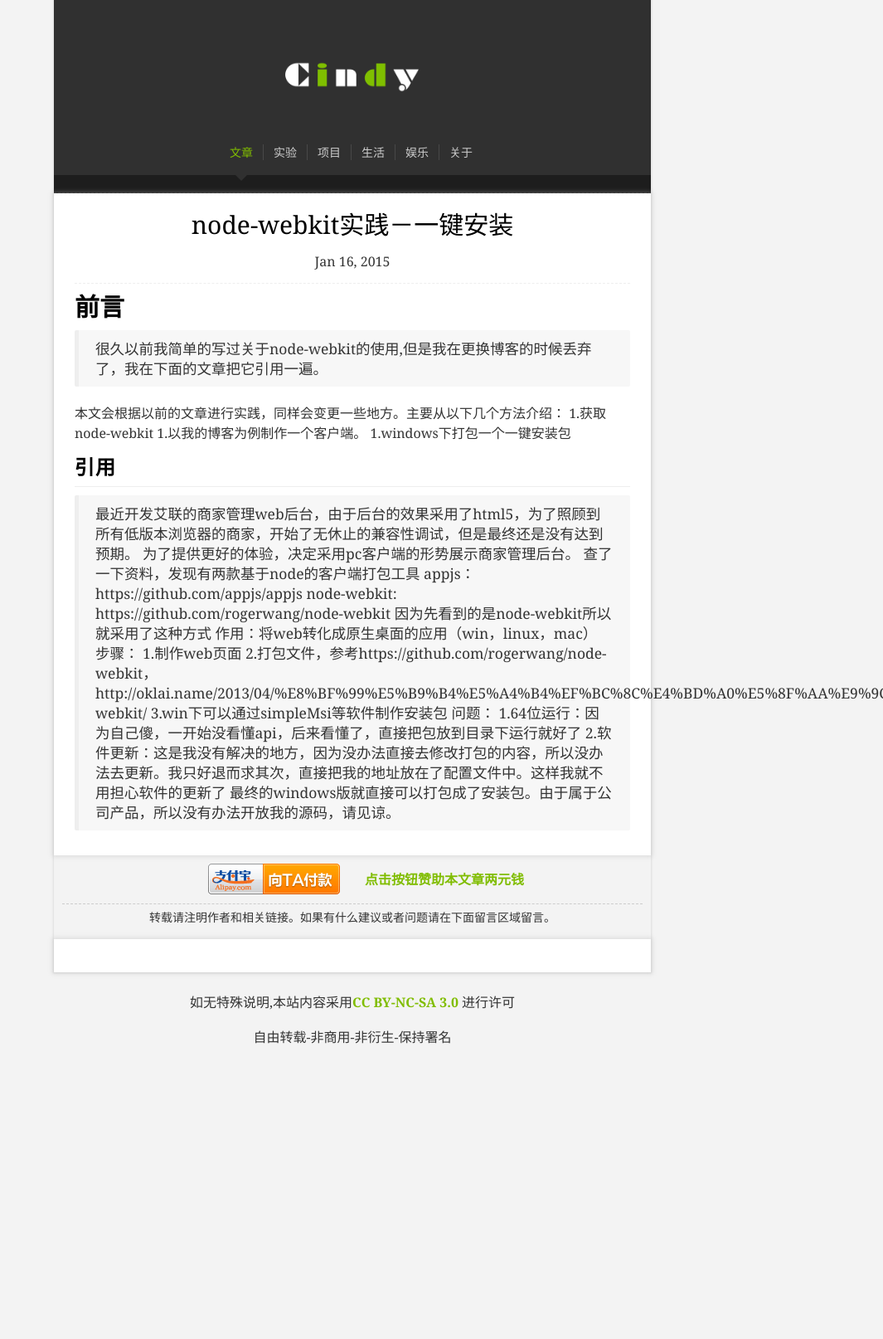
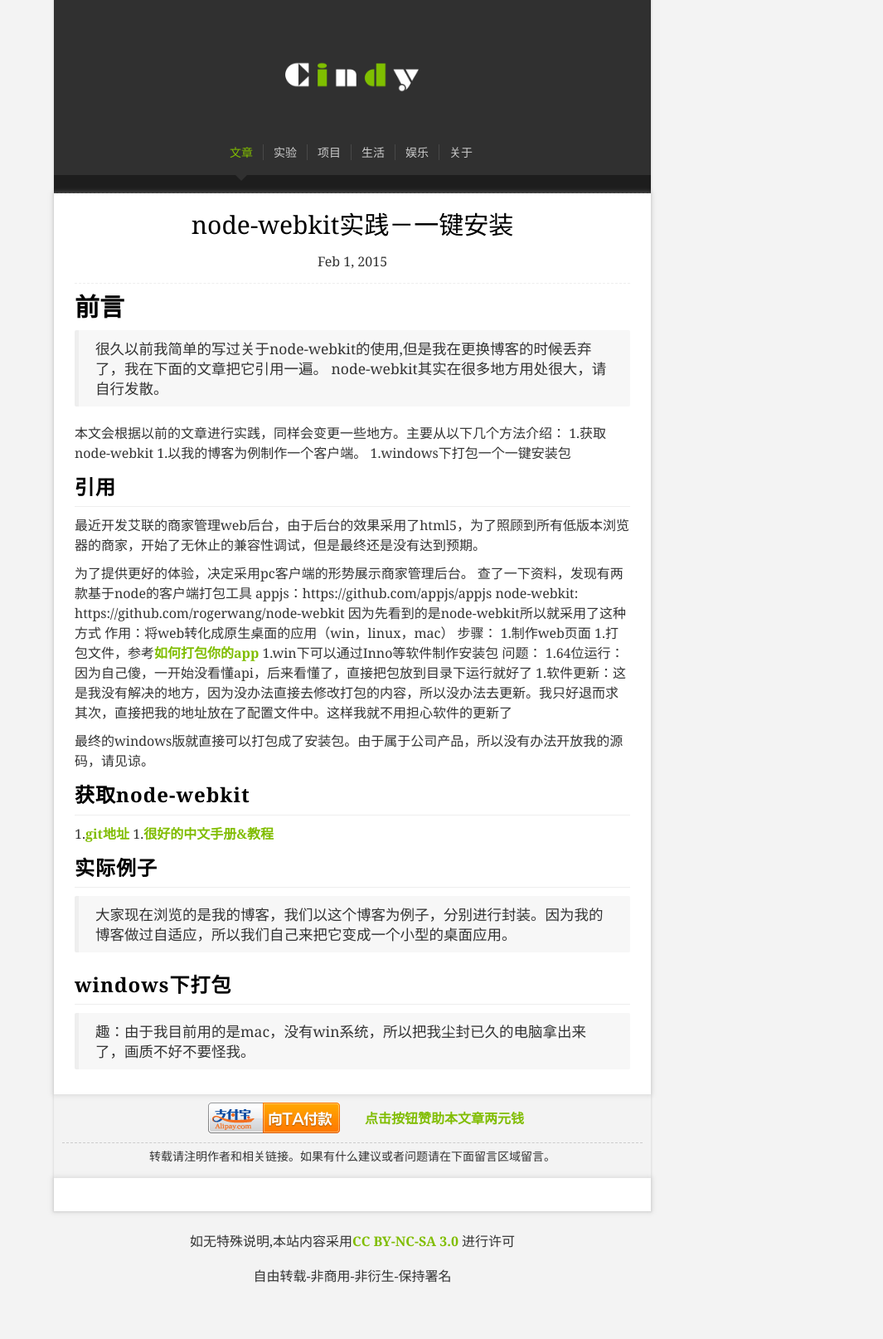
Before and after one commit to icindy/icindy.github.io, a Jekyll site: the page built from _posts/2015-02-01-node-webkit-do.md, in a window 1280 px wide. Shown: the whole page at 83% size, without its empty margins (215-1280 px from the left). Built offline with Jekyll 4.4.1, drawn with Linux system fonts in a browser that asks for light colours; nearby versions of some CDN libraries; comment, search, counter and statistics services are not loaded; before the commit the page ends 1326 px from its top, so only the background shows below that.

Commit message:
node-webkit实践－一键安装

```diff
--- a/_posts/2015-02-01-node-webkit-do.md
+++ b/_posts/2015-02-01-node-webkit-do.md
@@ -1,22 +1,24 @@
 ---
 layout: post
 title:  node-webkit实践－一键安装
-date:   2015-01-16 23:33:36
+date:   2015-02-01 23:33:36
 categories: node-webkit
 tag: fontend
 ---
 
 #前言
->很久以前我简单的写过关于node-webkit的使用,但是我在更换博客的时候丢弃了，我在下面的文章把它引用一遍。
+ >很久以前我简单的写过关于node-webkit的使用,但是我在更换博客的时候丢弃了，我在下面的文章把它引用一遍。
+ >node-webkit其实在很多地方用处很大，请自行发散。
 
 本文会根据以前的文章进行实践，同样会变更一些地方。主要从以下几个方法介绍：
-1.获取node-webkit
-1.以我的博客为例制作一个客户端。
-1.windows下打包一个一键安装包
+ 1.获取node-webkit
+ 1.以我的博客为例制作一个客户端。
+ 1.windows下打包一个一键安装包
 
 ##引用
 
->最近开发艾联的商家管理web后台，由于后台的效果采用了html5，为了照顾到所有低版本浏览器的商家，开始了无休止的兼容性调试，但是最终还是没有达到预期。
+最近开发艾联的商家管理web后台，由于后台的效果采用了html5，为了照顾到所有低版本浏览器的商家，开始了无休止的兼容性调试，但是最终还是没有达到预期。
+
 为了提供更好的体验，决定采用pc客户端的形势展示商家管理后台。
 查了一下资料，发现有两款基于node的客户端打包工具
 appjs：https://github.com/appjs/appjs
@@ -24,10 +26,26 @@ node-webkit: https://github.com/rogerwang/node-webkit
 因为先看到的是node-webkit所以就采用了这种方式
 作用：将web转化成原生桌面的应用（win，linux，mac）
 步骤：
-1.制作web页面
-2.打包文件，参考https://github.com/rogerwang/node- webkit，http://oklai.name/2013/04/%E8%BF%99%E5%B9%B4%E5%A4%B4%EF%BC%8C%E4%BD%A0%E5%8F%AA%E9%9C%80%E8%A6%81%E6%87%82node-webkit/
-3.win下可以通过simpleMsi等软件制作安装包
+ 1.制作web页面
+ 1.打包文件，参考[如何打包你的app](https://github.com/rogerwang/node-webkit/wiki/How-to-package-and-distribute-your-apps)
+ 1.win下可以通过Inno等软件制作安装包
 问题：
-1.64位运行：因为自己傻，一开始没看懂api，后来看懂了，直接把包放到目录下运行就好了
-2.软件更新：这是我没有解决的地方，因为没办法直接去修改打包的内容，所以没办法去更新。我只好退而求其次，直接把我的地址放在了配置文件中。这样我就不用担心软件的更新了
+ 1.64位运行：因为自己傻，一开始没看懂api，后来看懂了，直接把包放到目录下运行就好了
+ 1.软件更新：这是我没有解决的地方，因为没办法直接去修改打包的内容，所以没办法去更新。我只好退而求其次，直接把我的地址放在了配置文件中。这样我就不用担心软件的更新了
+
 最终的windows版就直接可以打包成了安装包。由于属于公司产品，所以没有办法开放我的源码，请见谅。
+
+##获取node-webkit
+
+ 1.[git地址](https://github.com/rogerwang/node-webkit)
+ 1.[很好的中文手册&教程](http://www.cnblogs.com/xuanhun/tag/node-webkit/)
+
+
+##实际例子
+
+ >大家现在浏览的是我的博客，我们以这个博客为例子，分别进行封装。因为我的博客做过自适应，所以我们自己来把它变成一个小型的桌面应用。
+
+
+##windows下打包
+
+ >趣：由于我目前用的是mac，没有win系统，所以把我尘封已久的电脑拿出来了，画质不好不要怪我。
```
